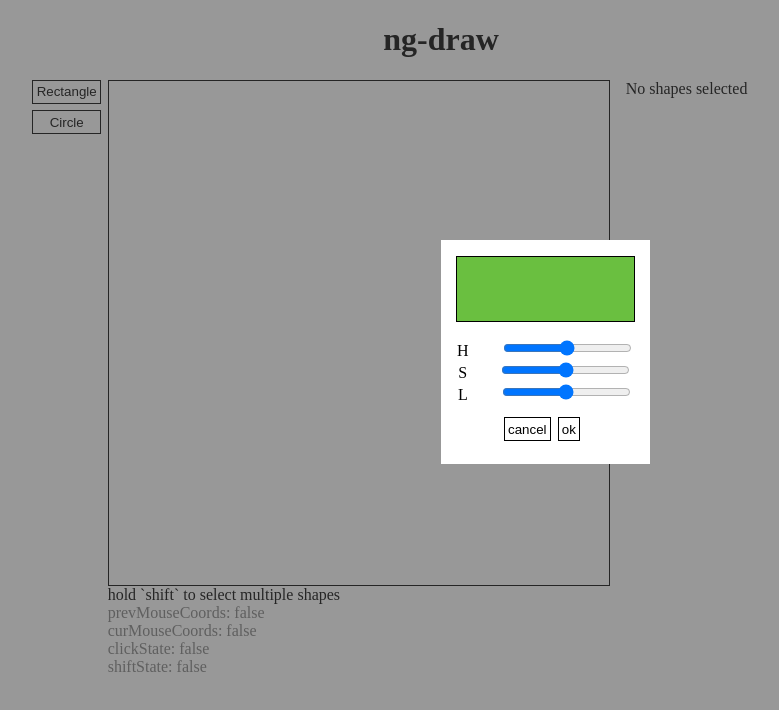
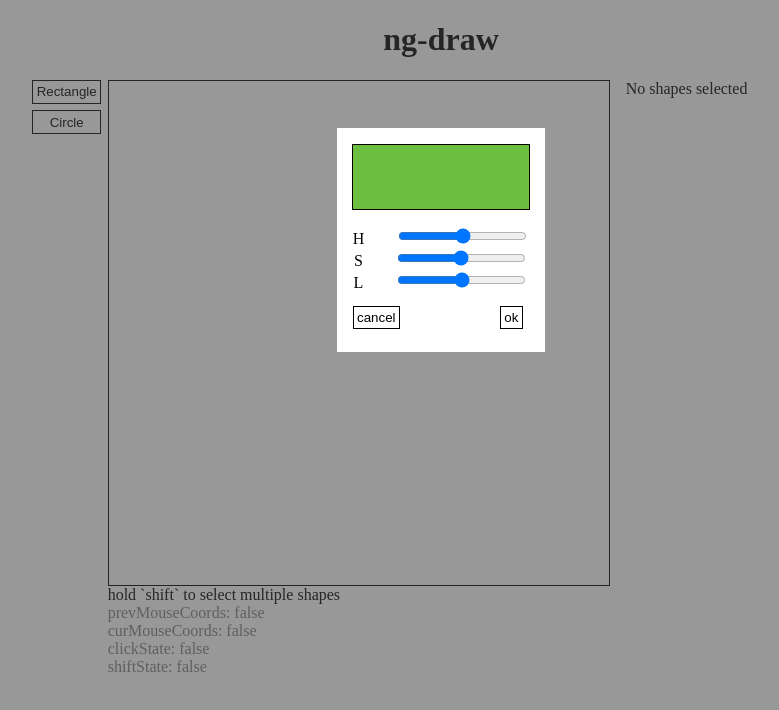
Before and after one commit to krnsk0/ng-draw, an Angular app: page / in a window 1280 px wide. Shown: the top 710 px of the page, without its empty margins (199-978 px from the left). Built offline with nearby package versions, Linux system fonts and the light colour scheme.

Commit message:
shift to flex for centering modal

```diff
--- a/src/app/components/modal/modal.component.css
+++ b/src/app/components/modal/modal.component.css
@@ -1,8 +1,13 @@
 .modal-container {
   z-index: 1000;
-  position: absolute;
-  left: 50%;
-  top: 30%;
+  position: fixed;
+  top: 0;
+  left: 0;
+  width: 100%;
+  height: 60%;
+  display: flex;
+  justify-content: center;
+  align-items: center;
 }
 
 .modal-body {
--- a/src/app/components/properties/properties.component.css
+++ b/src/app/components/properties/properties.component.css
@@ -59,3 +59,9 @@
 .modal-label {
   margin-right: 2em;
 }
+
+.modal-button-container {
+  width: 100%;
+  display: flex;
+  justify-content: space-between;
+}
--- a/src/app/components/properties/properties.component.html
+++ b/src/app/components/properties/properties.component.html
@@ -86,7 +86,7 @@
         <label class="modal-label">L</label>
         <input type="range" />
       </div>
-      <div>
+      <div class="modal-button-container">
         <button type="button" class="modal-button">cancel</button>
         <button type="button" class="modal-button">ok</button>
       </div>
```
